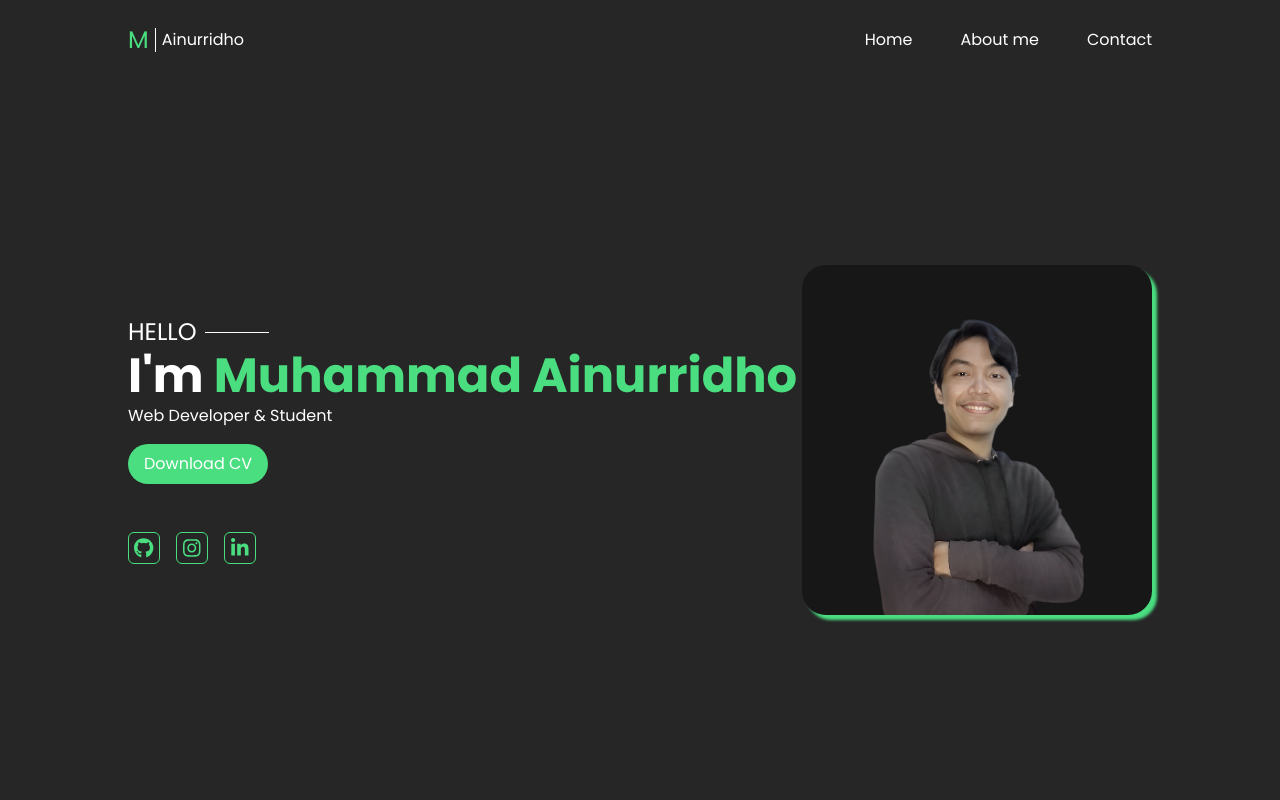
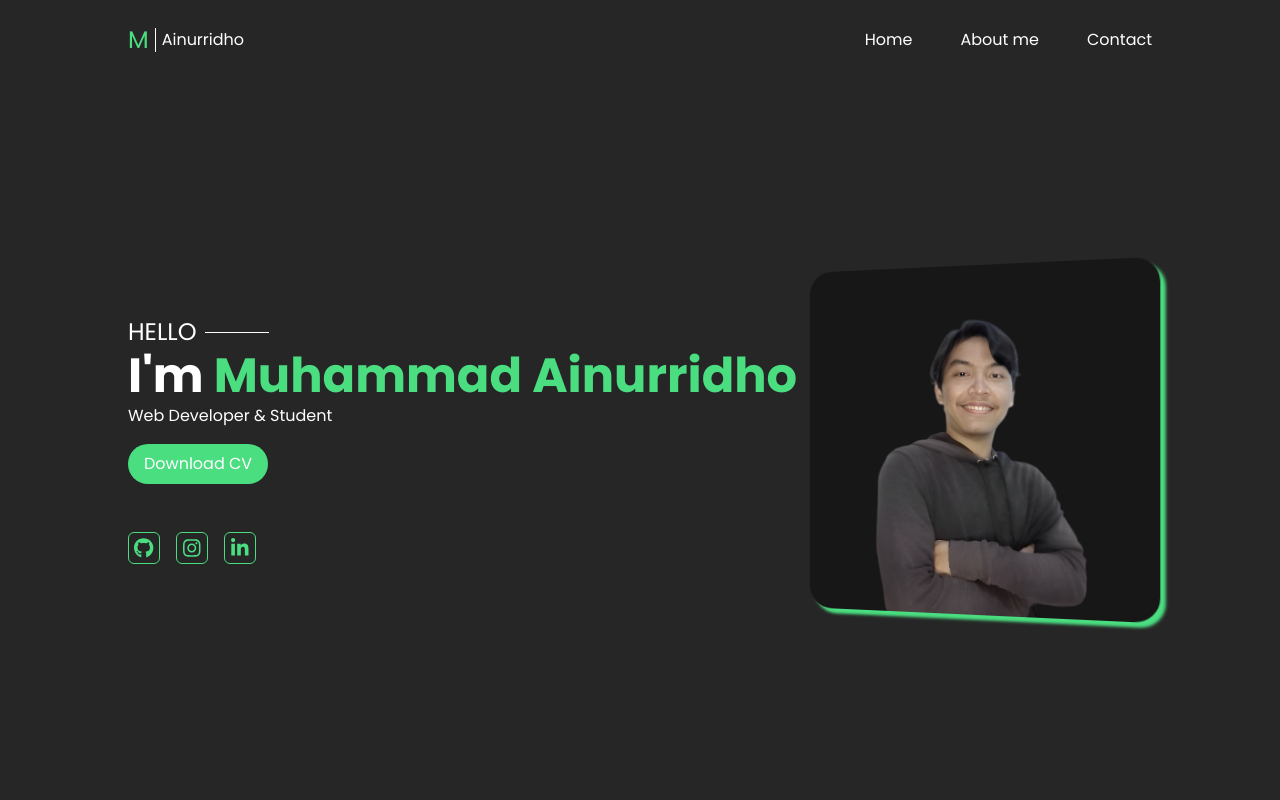
Before and after one commit to M-Ainurridho/portofolio, a Next.js app: page / in a window 1280 px wide. Shown: the top 800 px of the page. Built offline with nearby package versions, Linux system fonts and the light colour scheme.

Commit message:
change hero image perspective

```diff
--- a/app/ui/hero.tsx
+++ b/app/ui/hero.tsx
@@ -36,11 +36,12 @@ const Hero = () => {
                </div>
             </div>
          </div>
-         <div className="hero-image">
+         <div className="hero-image" style={{ perspective: "100px" }}>
             <div
                className="box-image w-[350px] h-[350px] bg-neutral-900 rounded-3xl overflow-hidden"
                style={{
                   boxShadow: "5px 5px 3px #4ade80",
+                  transform: "rotateY(-1.5deg)",
                }}
             >
                <Image width={300} height={300} src="/images/avatars/photo.png" alt="Photo" className="mx-auto" />
```
Also changed, not shown: public/images/brands/mongodb.png (added), public/images/brands/mysql.png (added).
